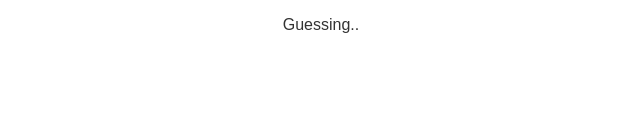
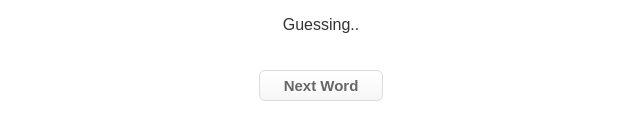
Before and after one commit to Estrolldomezx/angular-quiz, an Angular app: page /home in a window 1280 px wide. Before the commit this address led to /. Shown: the part 263-402 px from the top of the page, without its empty margins (319-959 px from the left). Built offline with nearby package versions, Linux system fonts and the light colour scheme.

Commit message:
Show & Change Score by localStorage

```diff
--- a/src/app/app-routing.module.ts
+++ /dev/null
@@ -1,10 +0,0 @@
-import { NgModule } from '@angular/core';
-import { RouterModule, Routes } from '@angular/router';
-
-const routes: Routes = [];
-
-@NgModule({
-  imports: [RouterModule.forRoot(routes)],
-  exports: [RouterModule]
-})
-export class AppRoutingModule { }
--- a/src/app/words/words.component.css
+++ b/src/app/words/words.component.css
@@ -0,0 +1,32 @@
+.button {
+    box-shadow: inset 0 1px 0 0 #ffffff;
+    background: #ffffff linear-gradient(to bottom, #ffffff 5%, #f6f6f6 100%);
+    border-radius: 6px;
+    border: 1px solid #dcdcdc;
+    display: inline-block;
+    cursor: pointer;
+    color: #666666;
+    font-family: Arial, sans-serif;
+    font-size: 15px;
+    font-weight: bold;
+    padding: 6px 24px;
+    text-decoration: none;
+    text-shadow: 0 1px 0 #ffffff;
+    outline: 0;
+}
+.activebutton {
+    box-shadow: inset 0 1px 0 0 #dcecfb;
+    background: #bddbfa linear-gradient(to bottom, #bddbfa 5%, #80b5ea 100%);
+    border-radius: 6px;
+    border: 1px solid #84bbf3;
+    display: inline-block;
+    cursor: pointer;
+    color: #ffffff;
+    font-family: Arial, sans-serif;
+    font-size: 15px;
+    font-weight: bold;
+    padding: 6px 24px;
+    text-decoration: none;
+    text-shadow: 0 1px 0 #528ecc;
+    outline: 0;
+}
--- a/src/app/words/words.component.html
+++ b/src/app/words/words.component.html
@@ -4,7 +4,7 @@
 <section>
    <div class="answer-label">
       <div class="answer-button" id="buttons">
-         <button mat-raised-button id="randomButton" (click)="testclick()" ></button>
+         <button mat-raised-button id="randomButton" (click)="testclick()"></button>
          <button mat-raised-button id="randomButton2" (click)="testclick2()"></button>
          <button mat-raised-button id="randomButton3" (click)="testclick3()"></button>
       </div>
@@ -12,6 +12,12 @@
    <br><br>
    <div *ngIf="messageService.messages.length">
       <div *ngFor='let message of messageService.messages'> {{message}}</div>
-    </div>
-<div>{{foo}}</div>
+   </div>
+   <div>{{result}}</div>
+   <br><br>
+   <nav>
+      <a class="button" (click)="refreshWords()" routerLink="activebutton">Next Word</a>
+   </nav>
+   <div id="score"></div>
+   <!-- <router-outlet></router-outlet> ยังไม่มี event ที่ page not found-->
 </section>
--- a/src/app/words/words.component.ts
+++ b/src/app/words/words.component.ts
@@ -1,4 +1,4 @@
-import { Component, OnInit } from '@angular/core';
+import { Component, OnDestroy, OnInit } from '@angular/core';
 import word_data from '../_files/word_data.json';
 import { MessageService } from '../message.service';
 
@@ -14,13 +14,16 @@
 
   wordList: { vocab: String, reading: String, meaning: String }[] = word_data;
 
-  foo: String
+  result: String
 
   //random Word and meaning
   randomWords = Math.floor(Math.random() * this.wordList.length);
   resultRandom = this.wordList[this.randomWords];
   myJSON = JSON.stringify(this.resultRandom);
   myOBJ = JSON.parse(this.myJSON);
+  //localStorage.setItem
+  attempts = Number(localStorage.getItem("attempts"));
+
 
 
   constructor(public messageService: MessageService) { }
@@ -29,8 +32,8 @@
     this.randomWord();
   }
 
+  randomWord() {
 
-  randomWord() {
     document.getElementById("vocabulary").innerHTML = this.myOBJ.vocabulary;
     document.getElementById("reading").innerHTML = this.myOBJ.reading;
     this.randomChoices(this.myOBJ);
@@ -90,7 +93,8 @@
       document.getElementById("randomButton").innerHTML = random;
       document.getElementById("randomButton2").innerHTML = random2;
       document.getElementById("randomButton3").innerHTML = random3;
-      //this.guessHandler(myOBJ);
+      document.getElementById("score").innerHTML = localStorage.getItem("attempts");
+
     }
   }
 
@@ -98,39 +102,50 @@
     if (oneClick == false) {
       var answer = document.getElementById("randomButton").innerHTML;
       if (this.myOBJ.meaning == answer && this.myOBJ.meaning != null && answer != null) {
-        this.foo = "Correct !";
-        console.log(this.foo);
+        this.result = "Correct !";
+        // console.log(this.result);
+        localStorage.setItem("attempts", "" + ++this.attempts);
       } else {
-        this.foo = "Wrong Answer !";
-        console.log(this.foo);
+        this.result = "Wrong Answer !";
+        // console.log(this.result);
+        localStorage.setItem("attempts", ""+0);
       }
       oneClick = true
+
     }
+
   }
   testclick2() {
     if (oneClick == false) {
       var answer2 = document.getElementById("randomButton2").innerHTML;
       if (this.myOBJ.meaning == answer2 && this.myOBJ.meaning != null && answer2 != null) {
-        this.foo = "Correct !";
-        console.log(this.foo);
+        this.result = "Correct !";
+        localStorage.setItem("attempts", "" + ++this.attempts);
       } else {
-        this.foo = "Wrong Answer !";
-        console.log(this.foo);
+        this.result = "Wrong Answer !";
+        localStorage.setItem("attempts", ""+0);
       }
       oneClick = true
     }
+
   }
   testclick3() {
     if (oneClick == false) {
       var answer3 = document.getElementById("randomButton3").innerHTML;
       if (this.myOBJ.meaning == answer3 && this.myOBJ.meaning != null && answer3 != null) {
-        this.foo = "Correct !";
-        console.log(this.foo);
+        this.result = "Correct !";
+        // console.log(this.result);
+        localStorage.setItem("attempts", "" + ++this.attempts);
       } else {
-        this.foo = "Wrong Answer !";
-        console.log(this.foo);
+        this.result = "Wrong Answer !";
+        // console.log(this.result);
+        localStorage.setItem("attempts", ""+0);
       }
       oneClick = true
     }
   }
+
+  refreshWords() {
+    window.location.reload();
+  }
 }
```
Also changed, not shown: src/app/app.module.ts (+16 -5 lines).
